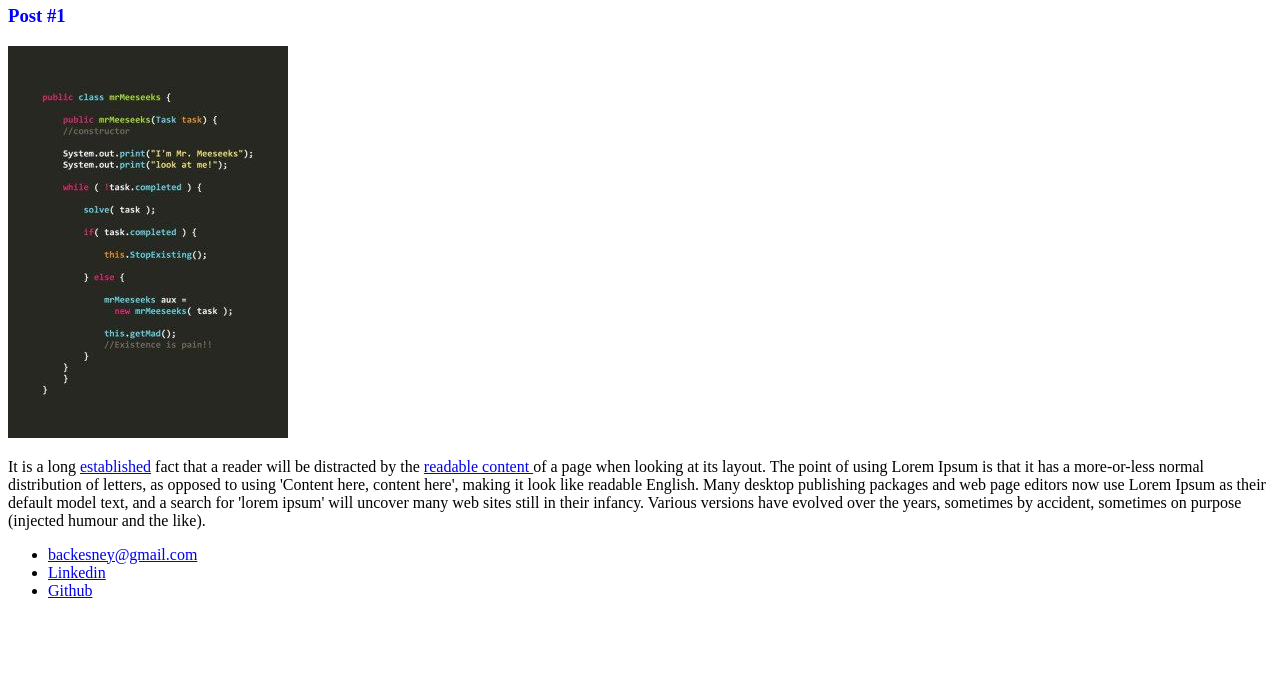
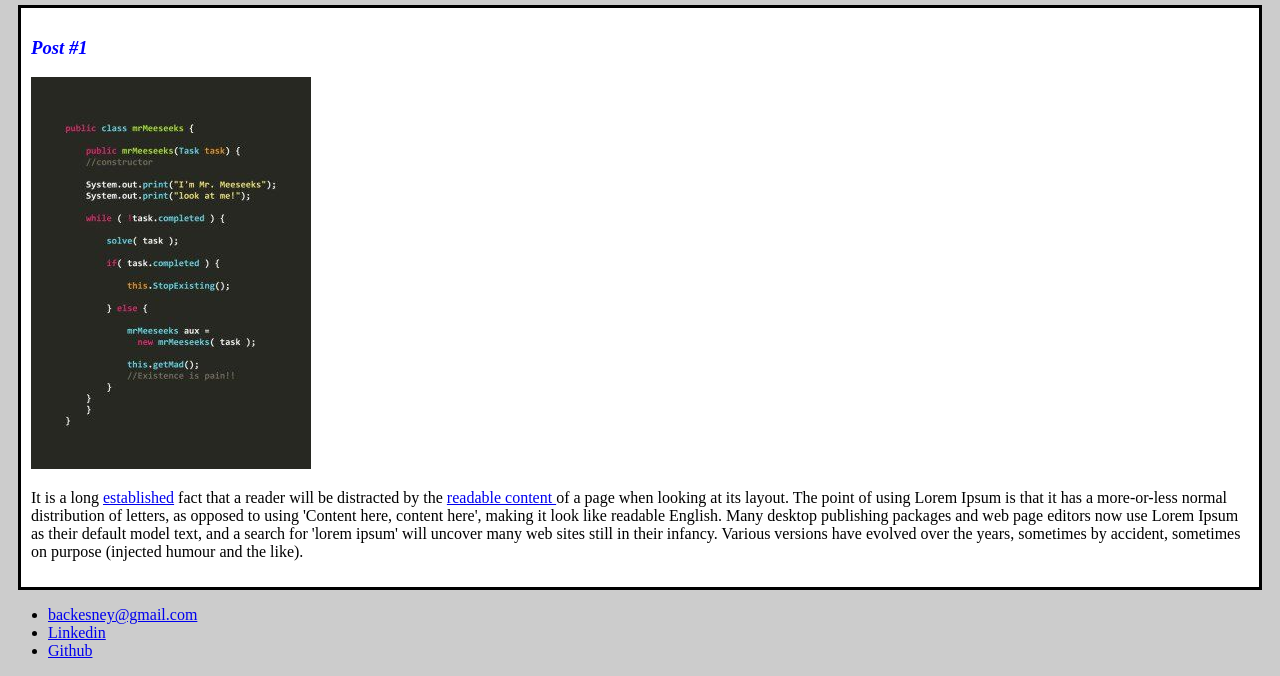
Before and after one commit to neybackes/boot_webdev, a plain HTML site: page index.html in a window 1280 px wide. Shown: the part 359-1035 px from the top of the page. Before the commit the page ends 975 px from the top, so only its background shows below. Drawn offline with Linux system fonts and the light colour scheme.

Commit message:
aplicando conceitos basicos de CSS

```diff
--- a/index.html
+++ b/index.html
@@ -16,7 +16,7 @@
         <header>
             <h2 class="subtitle">Posts</h2>
         <header>
-        <article>
+        <article class="post">
             <header>
                 <h3 class="post_title">Post #1</h3>
                 <img src="mrmesseks.jpg" alt="Mr.Messekes. Look at me! ">
--- a/style.css
+++ b/style.css
@@ -1,8 +1,17 @@
+body{
+    background: #cccccc;;
+}
 #title, .subtitle, .post_title{
     color: blue;
 }
 
-.post_titl{
+.post_title{
     font-size: 16;
     font-style: italic;
 }
+.post{
+    background: #ffffff;
+    padding: 10px;
+    border: 3px solid #000000;
+    margin: 10px;
+}
```
